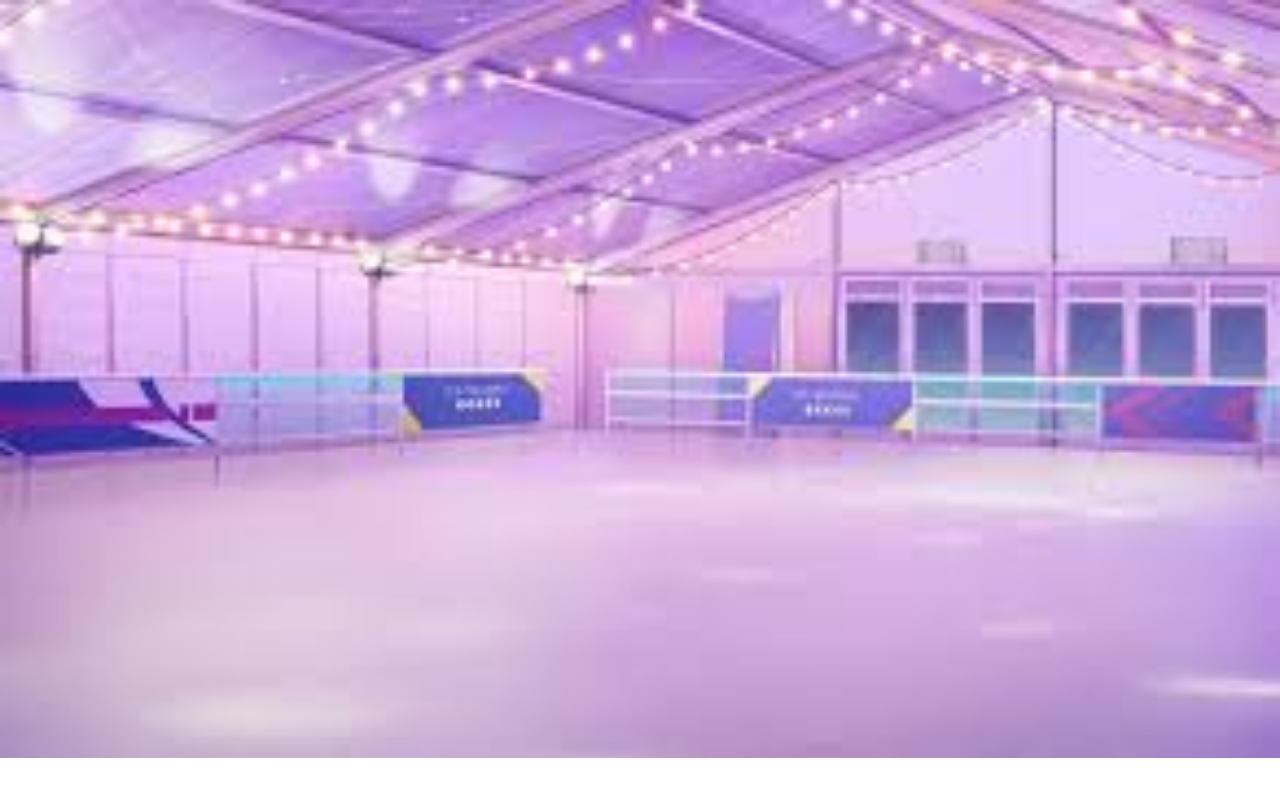
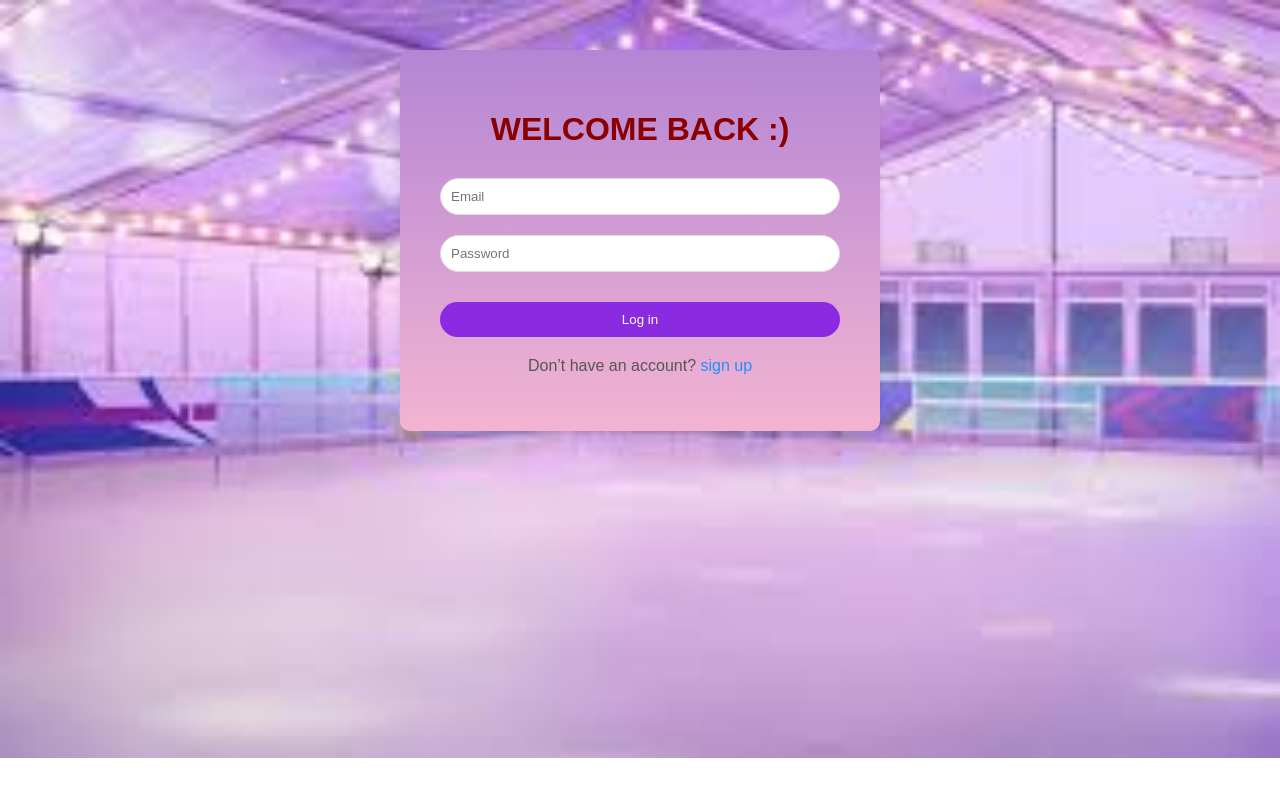
Before and after one commit to MokayaBenedict/GSNECW-FRONTEND, a React (Vite) app in the folder gsnecw-frontend/: page / in a window 1280 px wide. Before the commit this address had no page. Shown: the top 796 px of the page. Built offline with nearby package versions, Linux system fonts and the light colour scheme.

Commit message:
routes fixed

```diff
--- a/gsnecw-frontend/src/App.jsx
+++ b/gsnecw-frontend/src/App.jsx
@@ -9,6 +9,7 @@ function App() {
   return (
     <BrowserRouter>
       <Routes>
+        <Route path="" element={<Login/>}/>
         <Route path="/signup" element={<Signup />} />
         <Route path="/login" element={<Login />} />
         <Route path="/store" element={<Store />} />
```
